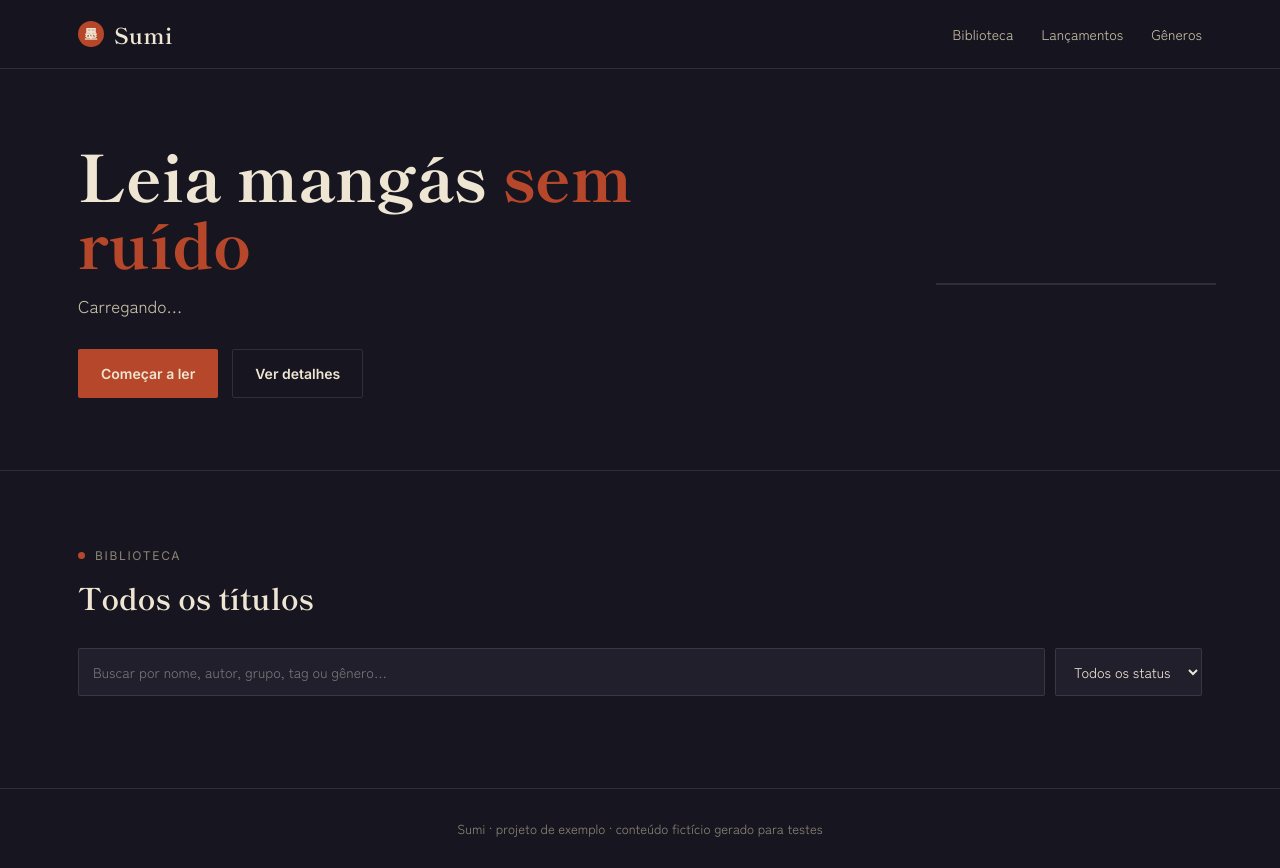
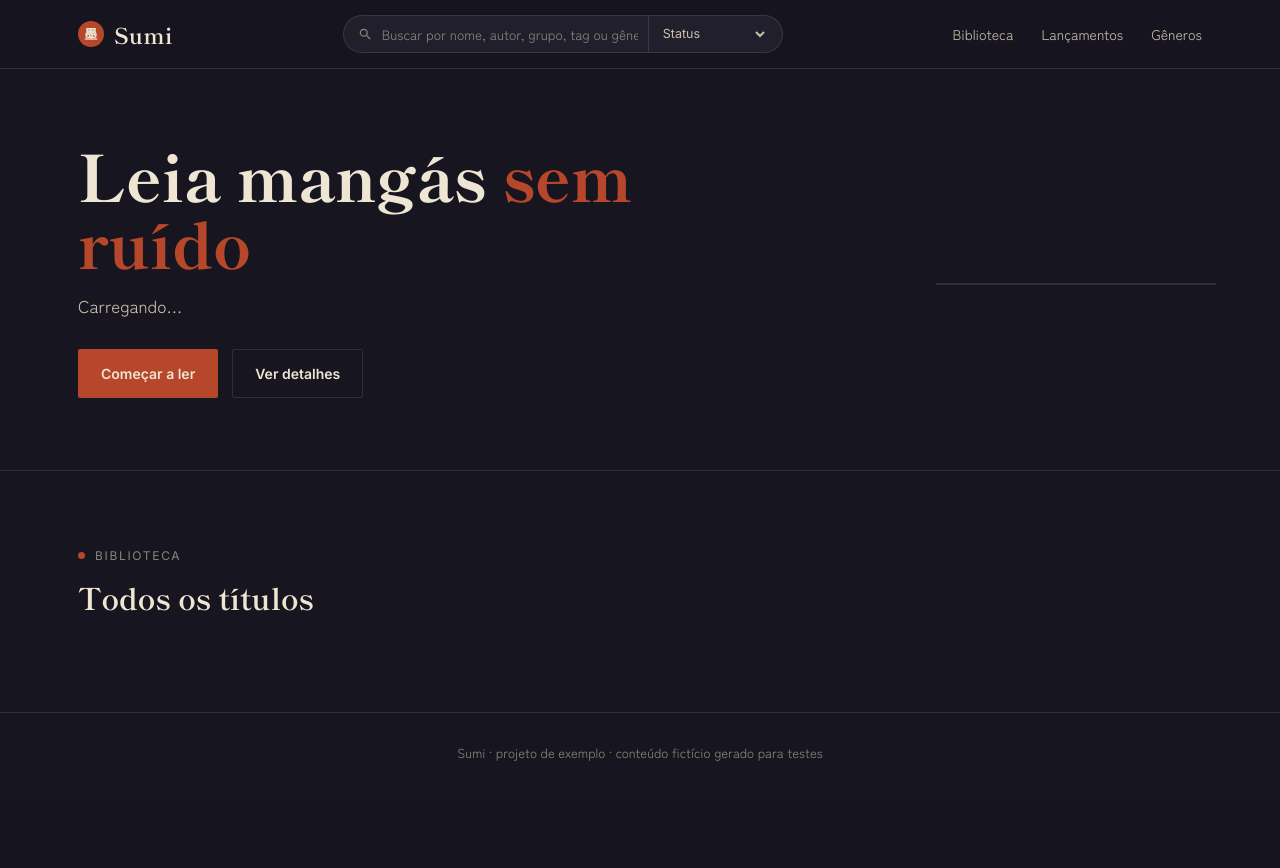
Before and after one commit to AikoRYUUUUUUU/suki, a Flask app: page / in a window 1280 px wide. After the commit the page ends 761 px from the top, so only its background shows below. Run offline with Flask 3, Linux system fonts and the light colour scheme; data that the repository does not hold is empty; some libraries are stand-ins or nearby versions.

Commit message:
fix: move manga search into the topbar, styled to match the site
The search bar was buried mid-page and unstyled. Moved it into the
sticky header (next to the logo) as a proper pill-shaped search with
an icon, using the site's existing design tokens, and removed the
now-unused search-bar block from the library section.

Co-Authored-By: Claude Sonnet 5 <noreply@anthropic.com>

```diff
--- a/static/css/site.css
+++ b/static/css/site.css
@@ -59,6 +59,7 @@ img { max-width: 100%; display: block; }
   display: flex;
   align-items: center;
   justify-content: space-between;
+  gap: 24px;
   height: 68px;
 }
 .brand {
@@ -86,8 +87,54 @@ img { max-width: 100%; display: block; }
   gap: 28px;
   font-size: 14px;
   color: var(--paper-dim);
+  flex-shrink: 0;
 }
 .nav-links a:hover { color: var(--paper); }
+
+.topbar-search {
+  display: flex;
+  align-items: center;
+  gap: 8px;
+  flex: 1 1 auto;
+  max-width: 440px;
+  margin: 0 auto;
+  height: 38px;
+  padding: 0 14px;
+  background: var(--ink-soft);
+  border: 1px solid var(--line);
+  border-radius: 20px;
+}
+.topbar-search .search-icon {
+  width: 14px;
+  height: 14px;
+  fill: var(--gray);
+  flex-shrink: 0;
+}
+.topbar-search input[type="text"] {
+  flex: 1;
+  min-width: 0;
+  background: transparent;
+  border: none;
+  color: var(--paper);
+  font-family: var(--font-body);
+  font-size: 13.5px;
+  height: 100%;
+}
+.topbar-search input[type="text"]::placeholder { color: var(--gray); }
+.topbar-search input[type="text"]:focus { outline: none; }
+.topbar-search select {
+  flex-shrink: 0;
+  background: transparent;
+  border: none;
+  border-left: 1px solid var(--line);
+  color: var(--paper-dim);
+  font-family: var(--font-ui);
+  font-size: 12.5px;
+  height: 100%;
+  padding-left: 10px;
+  cursor: pointer;
+}
+.topbar-search select:focus-visible { outline: 2px solid var(--gold); outline-offset: 2px; }
 
 /* ---------- eyebrow / section headers ---------- */
 .eyebrow {
@@ -187,28 +234,6 @@ img { max-width: 100%; display: block; }
 /* ---------- grade de capas ---------- */
 .shelf {
   padding: 64px 0;
-}
-.search-bar {
-  display: flex;
-  gap: 10px;
-  flex-wrap: wrap;
-  margin-bottom: 28px;
-}
-.search-bar input[type="text"],
-.search-bar select {
-  padding: 12px 14px;
-  background: var(--ink-soft);
-  border: 1px solid var(--line);
-  border-radius: var(--radius);
-  color: var(--paper);
-  font-family: var(--font-body);
-  font-size: 14px;
-}
-.search-bar input[type="text"] { flex: 1; min-width: 240px; }
-.search-bar input:focus,
-.search-bar select:focus {
-  outline: 2px solid var(--gold);
-  outline-offset: 1px;
 }
 .empty-state {
   color: var(--gray);
@@ -459,4 +484,6 @@ body.reader-body {
   .manga-hero .wrap { grid-template-columns: 1fr; }
   .manga-hero .cover-frame { width: 180px; }
   .nav-links { display: none; }
+  .topbar-search { max-width: none; }
+  .topbar-search select { display: none; }
 }
--- a/templates/index.html
+++ b/templates/index.html
@@ -11,6 +11,18 @@
 <header class="topbar">
   <div class="wrap">
     <a href="/" class="brand"><span class="stamp">墨</span> Sumi</a>
+    <form class="topbar-search" role="search" onsubmit="return false;">
+      <svg class="search-icon" viewBox="0 0 20 20" aria-hidden="true">
+        <path d="M13.61 12.2h-.7l-.25-.24a5.8 5.8 0 1 0-.62.62l.24.25v.7l4.46 4.45 1.33-1.33-4.46-4.45zm-5.35 0a4 4 0 1 1 0-8 4 4 0 0 1 0 8z"/>
+      </svg>
+      <input type="text" id="search-input" placeholder="Buscar por nome, autor, grupo, tag ou gênero…">
+      <select id="search-status" aria-label="Filtrar por status">
+        <option value="">Status</option>
+        {% for s in statuses %}
+          <option value="{{ s }}">{{ s }}</option>
+        {% endfor %}
+      </select>
+    </form>
     <nav class="nav-links">
       <a href="/">Biblioteca</a>
       <a href="/#lancamentos">Lançamentos</a>
@@ -40,16 +52,6 @@
     <p class="eyebrow">Biblioteca</p>
     <h2 class="section-title">Todos os títulos</h2>
 
-    <form class="search-bar" onsubmit="return false;">
-      <input type="text" id="search-input" placeholder="Buscar por nome, autor, grupo, tag ou gênero…">
-      <select id="search-status">
-        <option value="">Todos os status</option>
-        {% for s in statuses %}
-          <option value="{{ s }}">{{ s }}</option>
-        {% endfor %}
-      </select>
-    </form>
-
     <div class="grid-covers" id="grid-covers"></div>
     <p class="empty-state" id="search-empty" hidden>Nenhum mangá encontrado para essa busca.</p>
   </div>
```
